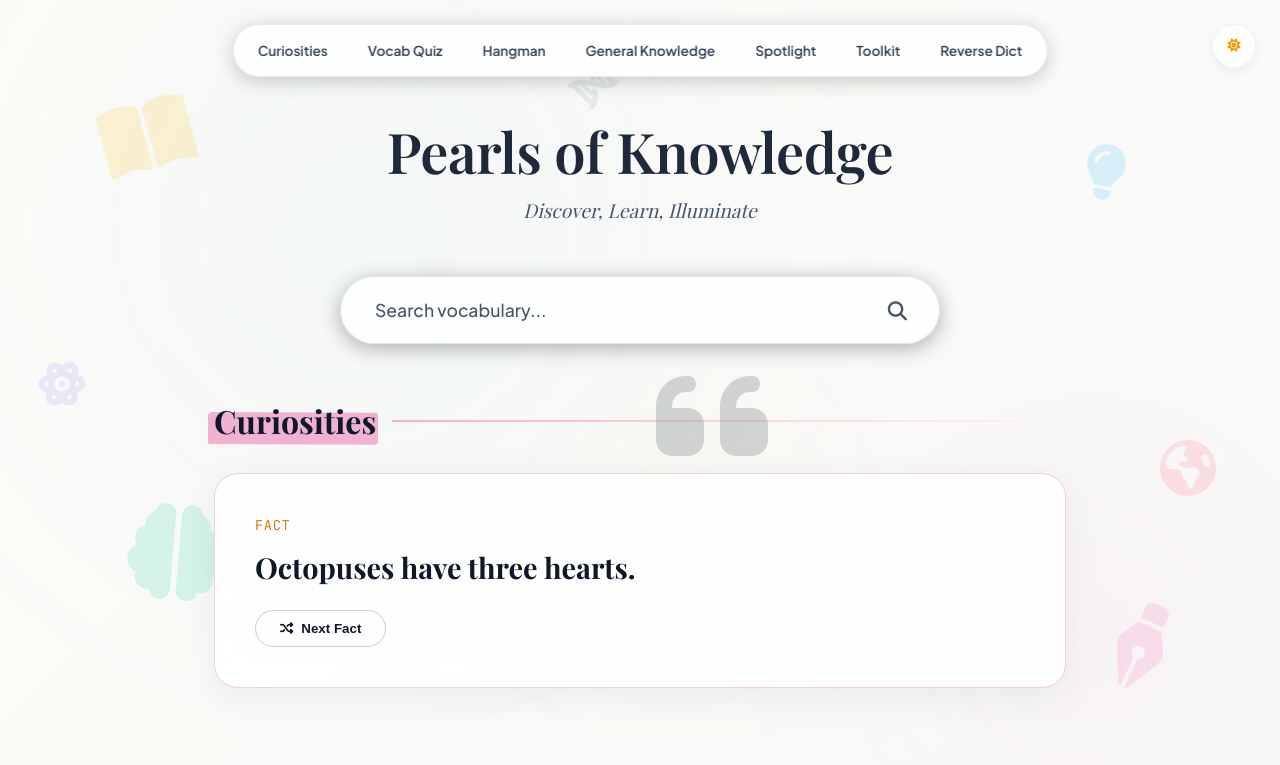
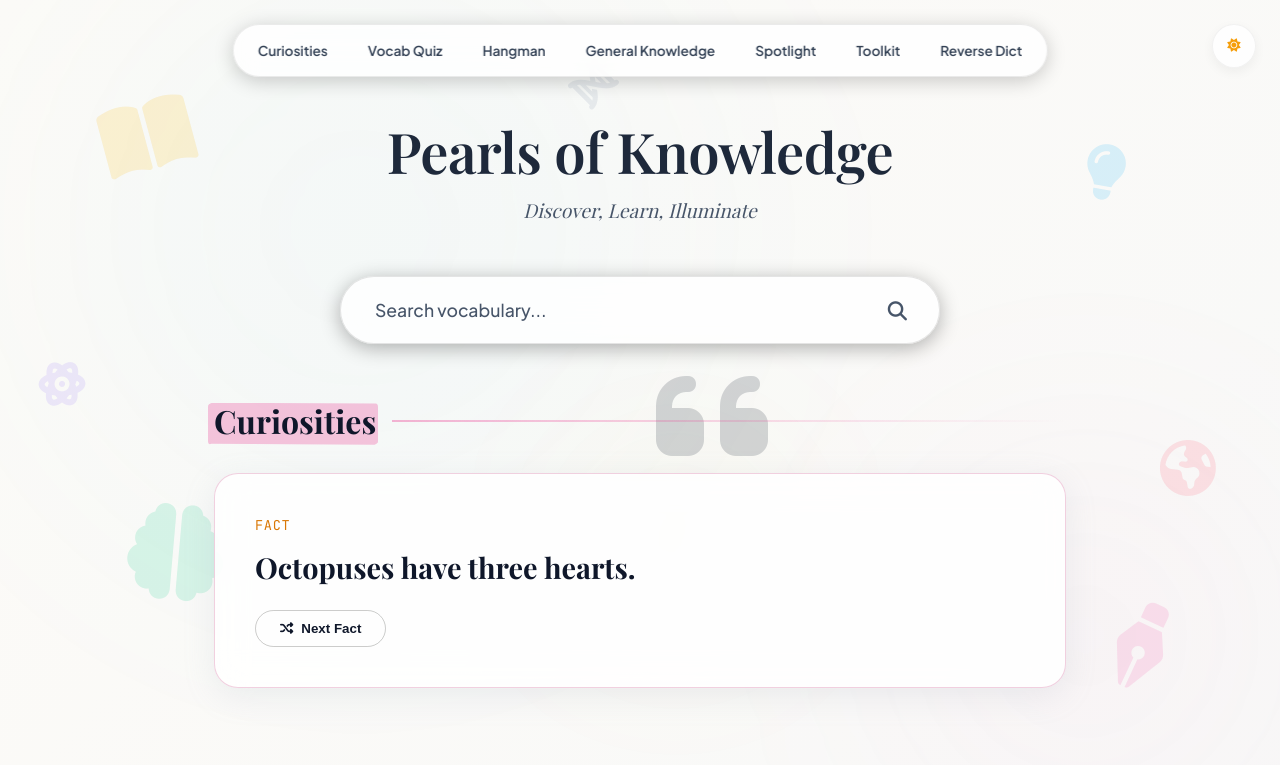
Before and after one commit to Muralikrrish/murali-dictionary, a plain HTML site: page index.html in a window 1280 px wide. Both pictures are taken after a click on the button "Toggle Theme". Shown: the top 765 px of the page. Drawn offline with nearby package versions, Linux system fonts and the light colour scheme; no server answers; a web font is replaced by a local one.

Commit message:
index.html

```diff
--- a/index.html
+++ b/index.html
@@ -466,10 +466,10 @@
                 z-index: -1;
                 bottom: 4px;
                 left: -6px;
-                height: 60%;
+                height: 77%; /* UPDATED: Changed from 60% to 77% */
                 width: 105%;
                 background: var(--section-acc, var(--primary));
-                opacity: 0.4; /* Request: Contrast 0.4 */
+                opacity: 0.3; /* UPDATED: Changed from 0.4 to 0.3 */
                 clip-path: polygon(0% 5%, 2% 0%, 98% 2%, 100% 0%, 100% 95%, 98% 100%, 2% 98%, 0% 100%);
                 border-radius: 4px;
                 transition: opacity 0.3s ease;
```
